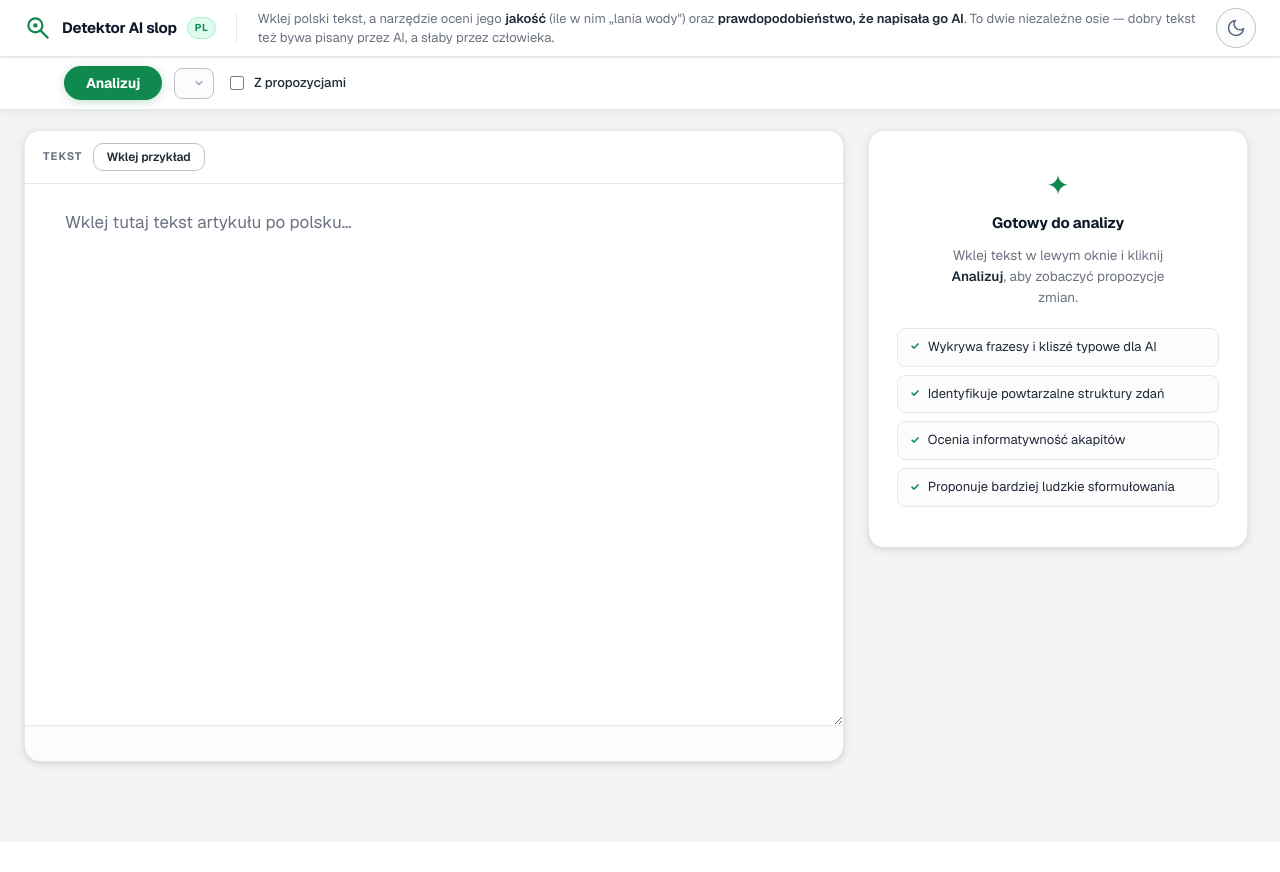
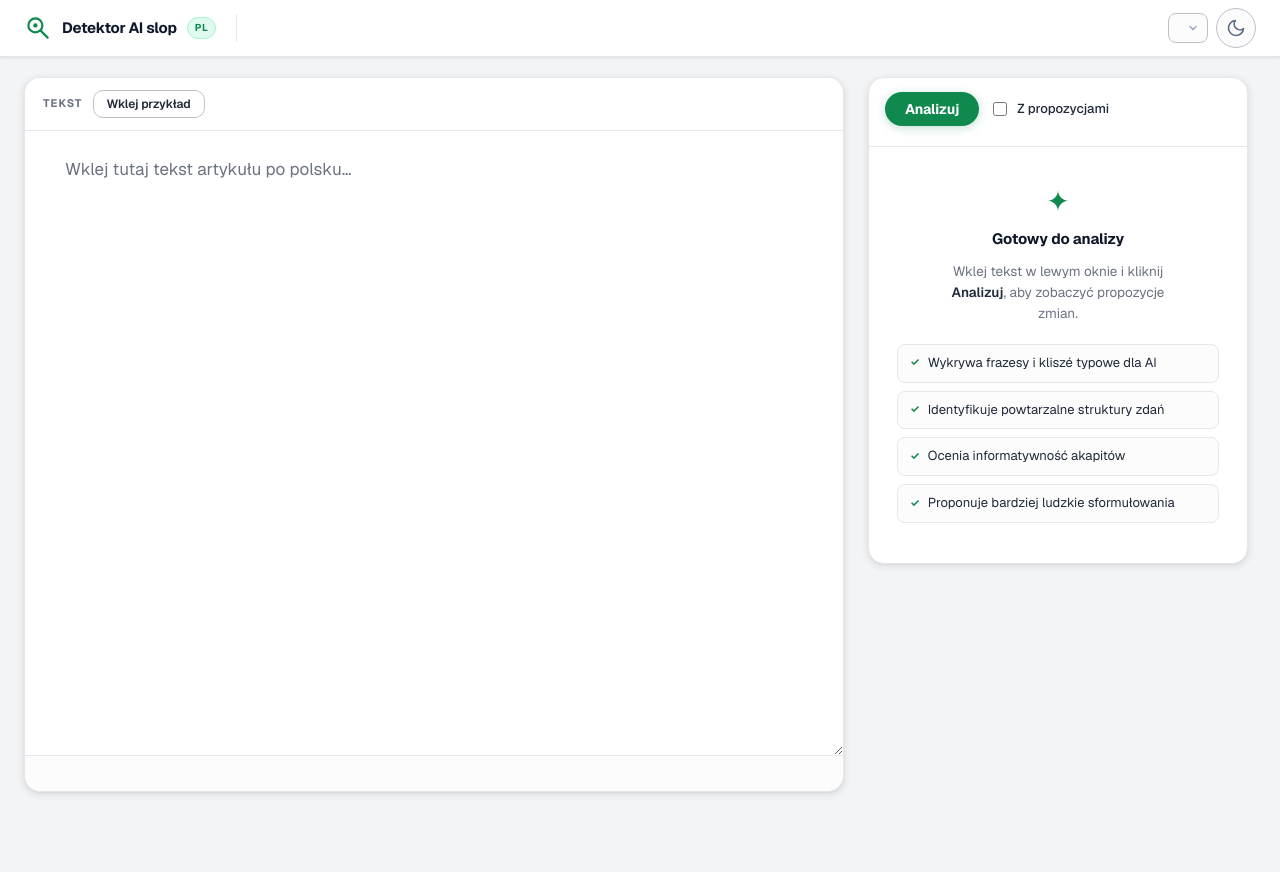
Before and after one commit to ArturDab/detektor_ai, a FastAPI app: page / in a window 1280 px wide. Before the commit the page ends 771 px from the top, so only its background shows below. Run offline with FastAPI, Linux system fonts and the light colour scheme; data that the repository does not hold is empty.

Commit message:
feat: Faza 8.5 — sidebar controls, remove analysis-bar
Co-authored-by: Claude <noreply@anthropic.com>

```diff
--- a/src/detektor_web/static/app.js
+++ b/src/detektor_web/static/app.js
@@ -776,10 +776,7 @@ document.addEventListener("keydown", (e) => {
   }
 });
 
-// Keep --abar-h in sync so col-right sticky top is always correct.
-new ResizeObserver(() => {
-  document.documentElement.style.setProperty("--abar-h", `${$("analysis-bar").offsetHeight}px`);
-}).observe($("analysis-bar"));
+// analysis-bar removed in 8.5 — sidebar controls are now in .col-right
 
 // Word / character count
 (function () {
--- a/src/detektor_web/static/style.css
+++ b/src/detektor_web/static/style.css
@@ -198,37 +198,38 @@ body {
 .subtitle strong { color: var(--text-body); font-weight: 600; }
 
 /* ═══════════════════════════════════════════
-   ANALYSIS BAR — compact sticky toolbar
+   TOPBAR — right side (model select + theme)
    ═══════════════════════════════════════════ */
-.analysis-bar {
-  background: var(--surface);
-  border-bottom: 1px solid var(--border);
-  position: sticky;
-  top: var(--topbar-h);
-  z-index: 90;
-  box-shadow: 0 1px 0 var(--border), 0 4px 12px rgba(0, 0, 0, 0.04);
-}
-.abar-inner {
-  max-width: 1200px;
-  margin: 0 auto;
-  padding: 0 24px;
-}
-
-/* Row 1: controls */
-.abar-controls {
+.topbar-right {
   display: flex;
   align-items: center;
-  gap: 12px;
-  height: 52px;
+  gap: 8px;
+  margin-left: auto;
+  flex-shrink: 0;
 }
-.abar-controls #analyze {
-  flex-shrink: 0;
-  padding: 7px 18px;
+.subtitle { display: none; } /* ukryta — topbar-right zajmuje przestrzeń */
+
+/* ControlsCard (sidebar top) */
+.sidebar-controls {
+  padding: 14px 16px 12px;
+  border-bottom: 1px solid var(--border);
+  display: flex;
+  flex-direction: column;
+  gap: 8px;
+}
+.sidebar-controls .sc-row {
+  display: flex;
+  align-items: center;
+  gap: 10px;
+  flex-wrap: wrap;
+}
+.sidebar-controls #analyze {
+  padding: 8px 20px;
   font-size: 14px;
   font-weight: 700;
-  border-radius: var(--radius-sm);
-  letter-spacing: -0.02em;
+  border-radius: 999px;
   box-shadow: var(--shadow-accent);
+  letter-spacing: -0.01em;
 }
 
 /* Model select — inline compact */
@@ -293,15 +294,13 @@ body {
   50%       { opacity: 0.35; }
 }
 
-/* Row 2: results */
+/* Results section in sidebar */
 .abar-results {
   display: flex;
-  align-items: center;
-  gap: 12px;
-  height: 52px;
-  border-top: 1px solid var(--border);
-  flex-wrap: nowrap;
-  overflow: hidden;
+  flex-direction: column;
+  gap: 10px;
+  padding: 14px 16px;
+  border-bottom: 1px solid var(--border);
 }
 
 /* Score pair: two colored numbers */
@@ -342,7 +341,6 @@ body {
 
 /* Verdict inline */
 .abar-verdict {
-  flex: 1;
   min-width: 0;
   padding: 6px 12px;
   border-radius: var(--radius-sm);
@@ -367,24 +365,22 @@ body {
 .verdict-sub strong { color: var(--text-body); font-weight: 600; }
 .expand-verdict-sub { margin-bottom: 4px; }
 
-/* Actions */
+/* Actions row */
 .abar-actions {
   display: flex;
   align-items: center;
   gap: 6px;
-  flex-shrink: 0;
+  flex-wrap: wrap;
 }
 .abar-toggle { white-space: nowrap; }
 
-/* Expandable details */
+/* Expandable details (inside sidebar) */
 .analysis-expand {
   border-top: 1px solid var(--border);
   background: var(--surface-2);
 }
 .expand-inner {
-  max-width: 1200px;
-  margin: 0 auto;
-  padding: 20px 24px;
+  padding: 16px;
   display: flex;
   flex-direction: column;
   gap: 16px;
@@ -503,9 +499,9 @@ button.loading::after {
   border-radius: var(--radius-lg);
   box-shadow: var(--shadow);
   position: sticky;
-  top: calc(var(--topbar-h) + var(--abar-h) + 12px);
+  top: calc(var(--topbar-h) + 12px);
   align-self: flex-start;
-  max-height: calc(100vh - var(--topbar-h) - var(--abar-h) - 32px);
+  max-height: calc(100vh - var(--topbar-h) - 20px);
   overflow-y: auto;
   scrollbar-width: thin;
   scrollbar-color: var(--border) transparent;
@@ -538,7 +534,7 @@ button.loading::after {
 .text-box textarea {
   display: block;
   width: 100%;
-  height: calc(100vh - var(--topbar-h) - var(--abar-h) - 150px);
+  height: calc(100vh - var(--topbar-h) - 120px);
   min-height: 320px;
   resize: vertical;
   border: none;
@@ -560,7 +556,7 @@ button.loading::after {
 }
 .text-box .highlighted {
   min-height: 320px;
-  max-height: calc(100vh - var(--topbar-h) - var(--abar-h) - 150px);
+  max-height: calc(100vh - var(--topbar-h) - 120px);
   padding: 24px 40px;     /* must match textarea — visual alignment */
   font-size: 1.0625rem;   /* 17px = font-body-lg */
   line-height: 1.65;
--- a/src/detektor_web/templates/index.html
+++ b/src/detektor_web/templates/index.html
@@ -3,8 +3,8 @@
 <head>
   <meta charset="utf-8" />
   <meta name="viewport" content="width=device-width, initial-scale=1" />
-  <meta name="theme-color" media="(prefers-color-scheme: light)" content="#eaf1fd" />
-  <meta name="theme-color" media="(prefers-color-scheme: dark)" content="#0e131b" />
+  <meta name="theme-color" media="(prefers-color-scheme: light)" content="#ffffff" />
+  <meta name="theme-color" media="(prefers-color-scheme: dark)" content="#0f1115" />
   <script>
     (function () {
       try {
@@ -30,11 +30,8 @@
   <header class="topbar">
     <div class="topbar-inner">
       <h1><svg class="logo" xmlns="http://www.w3.org/2000/svg" viewBox="0 0 32 32" fill="none" aria-hidden="true" focusable="false"><circle cx="13" cy="13" r="8" stroke="currentColor" stroke-width="2.5"/><circle cx="13" cy="13" r="2.5" fill="currentColor"/><path d="M19 19L27 27" stroke="currentColor" stroke-width="2.5" stroke-linecap="round"/></svg>Detektor AI slop <span class="pl">PL</span></h1>
-      <p class="subtitle">
-        Wklej polski tekst, a narzędzie oceni jego <strong>jakość</strong> (ile w nim
-        „lania wody") oraz <strong>prawdopodobieństwo, że napisała go AI</strong>.
-        To dwie niezależne osie — dobry tekst też bywa pisany przez AI, a słaby przez człowieka.
-      </p>
+      <div class="topbar-right">
+        <select id="model-select" class="model-select" aria-label="Model LLM" title="Model LLM"></select>
         <button
           id="theme-toggle"
           type="button"
@@ -43,23 +40,56 @@
           aria-pressed="false"
         ></button>
       </div>
+    </div>
   </header>
 
-  <!-- ═══ Analysis bar ═══ -->
-  <div id="analysis-bar" class="analysis-bar">
-    <div class="abar-inner">
+  <main id="main" class="layout">
+    <div class="two-col">
 
-      <!-- Row 1: controls — always visible -->
-      <div class="abar-controls">
+      <!-- ══ LEFT: editor ══ -->
+      <div class="col-left">
+        <div class="panel card text-pane">
+          <div class="text-pane-head">
+            <h3>Tekst</h3>
+            <button id="edit-text" class="btn-mini hidden">Edytuj / wklej nowy</button>
+            <button id="load-example" class="btn-mini" title="Wstaw przykładowy tekst do przetestowania">Wklej przykład</button>
+            <button id="clear-text" class="btn-mini hidden" title="Wyczyść pole tekstu">Wyczyść</button>
+            <div id="legend" class="legend hidden">
+              <span class="chip sev-high">wysoki</span>
+              <span class="chip sev-medium">średni</span>
+              <span class="chip sev-low">niski</span>
+              <span class="chip sev-info">info</span>
+            </div>
+          </div>
+          <div class="text-box">
+            <textarea id="text" aria-label="Tekst do analizy" placeholder="Wklej tutaj tekst artykułu po polsku…"></textarea>
+            <div id="highlighted" class="highlighted hidden"></div>
+            <div id="text-loader" class="text-loader hidden">
+              <span class="spinner-lg"></span>
+              <span class="loader-cap">Analizuję tekst…</span>
+            </div>
+          </div>
+          <div class="text-footer">
+            <span id="word-count" class="word-count"></span>
+          </div>
+        </div>
+      </div>
+
+      <!-- ══ RIGHT: sidebar ══ -->
+      <div class="col-right">
+
+        <!-- ControlsCard — zawsze widoczny -->
+        <div class="sidebar-controls">
+          <div class="sc-row">
             <button id="analyze">Analizuj</button>
-        <select id="model-select" class="model-select" aria-label="Model LLM" title="Model LLM"></select>
             <label class="opt-humanize" title="Generuje propozycje poprawek od razu przy analizie (wolniej, wymaga klucza)">
               <input type="checkbox" id="with-humanize" /> Z propozycjami
             </label>
+          </div>
           <span id="status" class="status" aria-live="polite"></span>
         </div>
 
-      <!-- Row 2: results — shown after analysis -->
+        <!-- Wyniki analizy — pokazywane po analizie -->
         <div id="abar-results" class="abar-results hidden">
           <div class="abar-scores">
             <div class="abar-score">
@@ -82,9 +112,8 @@
             <button id="bar-details-toggle" class="btn-mini abar-toggle" aria-expanded="false">Szczegóły ▾</button>
           </div>
         </div>
-    </div>
 
-    <!-- Expandable: full scores + sub-verdict + LLM + dimensions -->
+        <!-- Rozwijane szczegóły: pełne gauge, sub-werdykt, LLM, wymiary -->
         <div id="analysis-expand" class="analysis-expand hidden">
           <div class="expand-inner">
             <div id="llm-error" class="alert alert-error hidden"></div>
@@ -126,40 +155,8 @@
             </div>
           </div>
         </div>
-  </div>
 
-  <main id="main" class="layout">
-    <div class="two-col">
-      <div class="col-left">
-        <div class="panel card text-pane">
-          <div class="text-pane-head">
-            <h3>Tekst</h3>
-            <button id="edit-text" class="btn-mini hidden">Edytuj / wklej nowy</button>
-            <button id="load-example" class="btn-mini" title="Wstaw przykładowy tekst do przetestowania">Wklej przykład</button>
-            <button id="clear-text" class="btn-mini hidden" title="Wyczyść pole tekstu">Wyczyść</button>
-            <div id="legend" class="legend hidden">
-              <span class="chip sev-high">wysoki</span>
-              <span class="chip sev-medium">średni</span>
-              <span class="chip sev-low">niski</span>
-              <span class="chip sev-info">info</span>
-            </div>
-          </div>
-          <div class="text-box">
-            <textarea id="text" aria-label="Tekst do analizy" placeholder="Wklej tutaj tekst artykułu po polsku…"></textarea>
-            <div id="highlighted" class="highlighted hidden"></div>
-            <div id="text-loader" class="text-loader hidden">
-              <span class="spinner-lg"></span>
-              <span class="loader-cap">Analizuję tekst…</span>
-            </div>
-          </div>
-          <div class="text-footer">
-            <span id="word-count" class="word-count"></span>
-          </div>
-        </div>
-      </div>
-
-      <div class="col-right">
-        <!-- Navigation bar (visible when findings exist) -->
+        <!-- Nawigacja po fragmentach -->
         <div id="finding-nav" class="finding-nav" style="display:none">
           <button id="nav-prev" class="nav-btn" aria-label="Poprzedni fragment" title="Poprzedni fragment (←)"><span aria-hidden="true">&#8592;</span></button>
           <span id="nav-pos" class="nav-pos">0 / 0</span>
@@ -169,7 +166,7 @@
           <button id="load-all-props" class="btn-load-all hidden" title="Załaduj propozycje dla wszystkich fragmentów">Załaduj wszystkie</button>
         </div>
 
-        <!-- Empty state (before analysis) -->
+        <!-- Empty state (przed analizą) -->
         <div id="proposals-empty" class="proposals-empty">
           <div class="empty-icon" aria-hidden="true">✦</div>
           <p class="empty-title">Gotowy do analizy</p>
@@ -182,15 +179,16 @@
           </ul>
         </div>
 
-        <!-- Proposals panel (after analysis) -->
+        <!-- Panel propozycji (po analizie) -->
         <div id="proposals-panel" class="proposals-panel hidden">
           <div class="proposals-head">
             <h3>Propozycje zmian <span id="findings-count" class="muted"></span></h3>
           </div>
           <ul id="findings" class="findings"></ul>
         </div>
-      </div>
-    </div>
+
+      </div><!-- /col-right -->
+    </div><!-- /two-col -->
   </main>
 
   <script src="/static/app.js?v={{ assets['app.js'] }}"></script>
```
Lines whose indentation alone changed are shown as unchanged.
